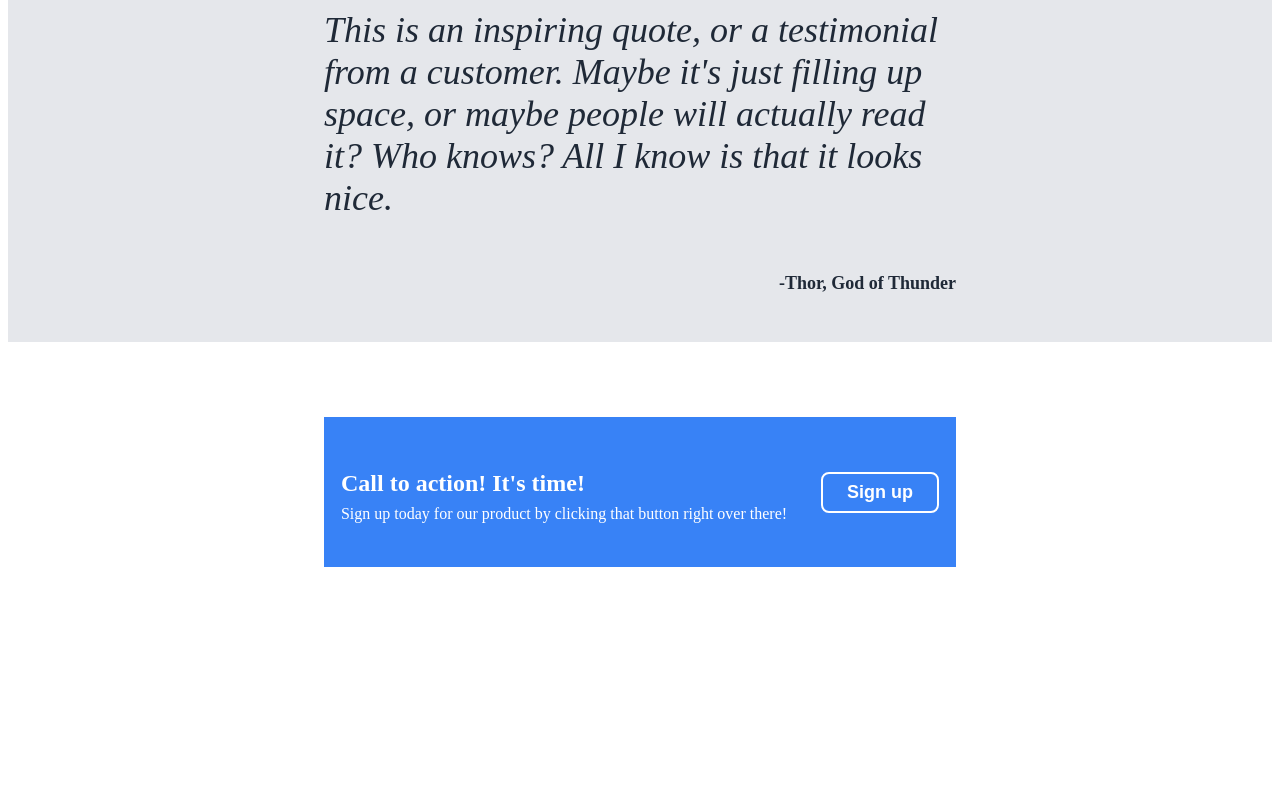
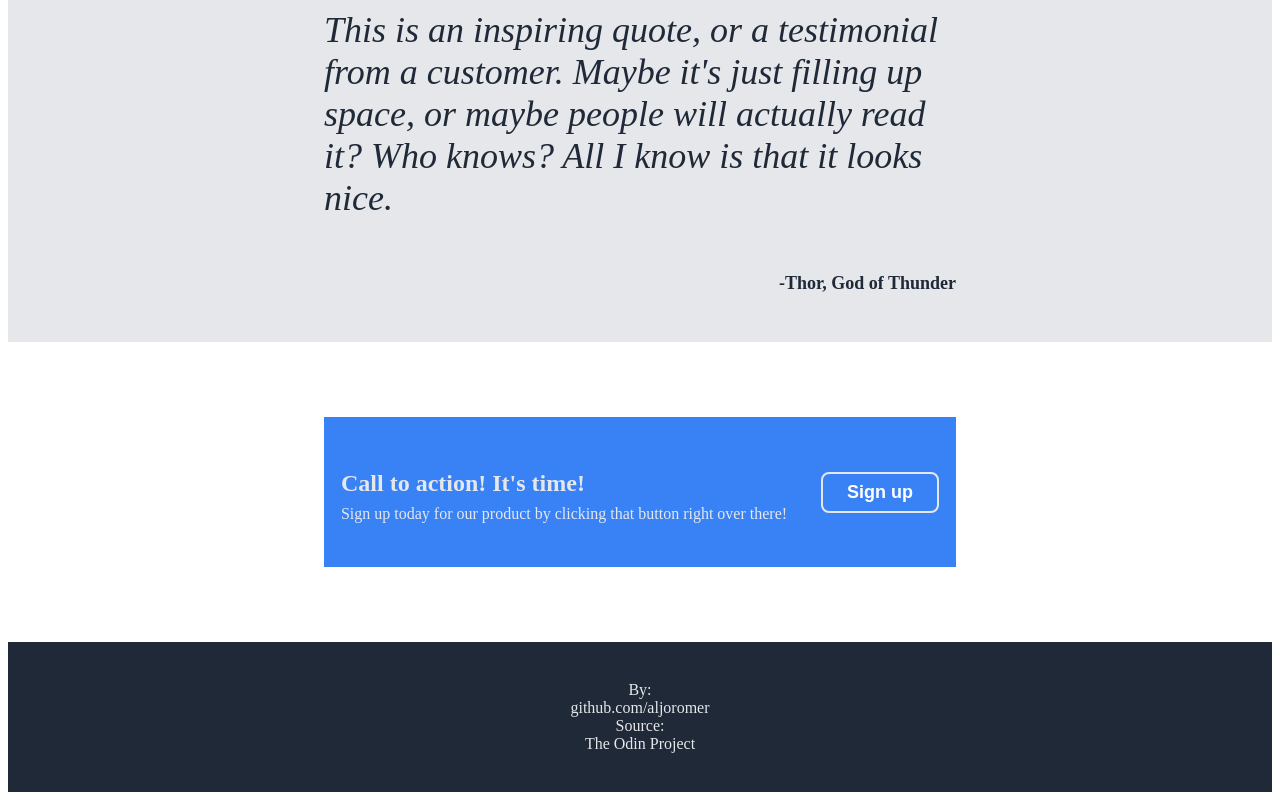
Before and after one commit to aljoromer/odin-landing-page, a plain HTML site: page index.html in a window 1280 px wide. Shown: the part 1146-1946 px from the top of the page. Before the commit the page ends 1796 px from the top, so only its background shows below. Drawn offline with Linux system fonts and the light colour scheme.

Commit message:
Add footer

```diff
--- a/index.html
+++ b/index.html
@@ -66,5 +66,9 @@
             <button type="button">Sign up</button>
         </div>
     </div>
+    <div class="copyright">
+        By: <a href="github.com/aljoromer" alt="github dot com slash aljoromer">github.com/aljoromer</a>
+        Source: <a href="theodinproject.com">The Odin Project</a>
+    </div>
 </body>
 </html>
--- a/styles.css
+++ b/styles.css
@@ -171,15 +171,30 @@ button {
 
 .signupbox button {
     border:2px;
-    border-color: white;
+    border-color: #E5E7EB;
     border-style:solid;
 }
 
 .callToAction {
-    color:white;
+    color:#E5E7EB;
 }
 
 .callToAction p {
     font-size:24px;
     margin:8px 0px;
 }
+
+.copyright {
+    display:flex;
+    flex-direction:column;
+    justify-content:center;
+    align-items:center;
+    background-color:#1F2937;
+    height:150px;
+    color:#E5E7EB;
+}
+
+.copyright a {
+    text-decoration:none;
+    color:#E5E7EB;
+}
```
